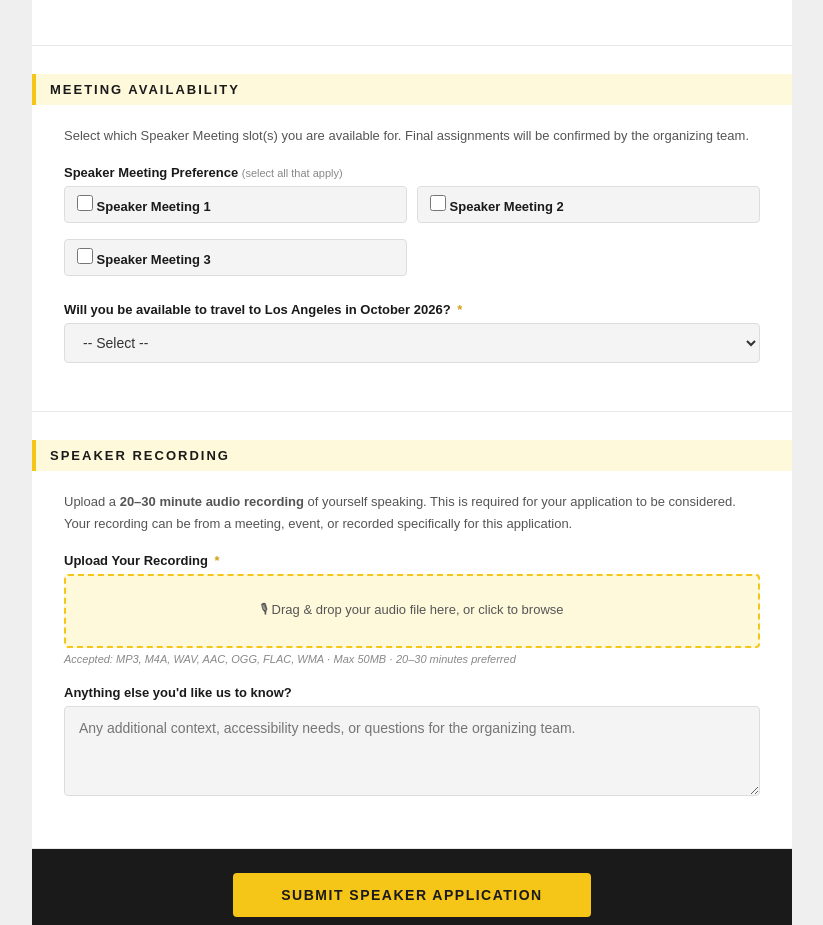
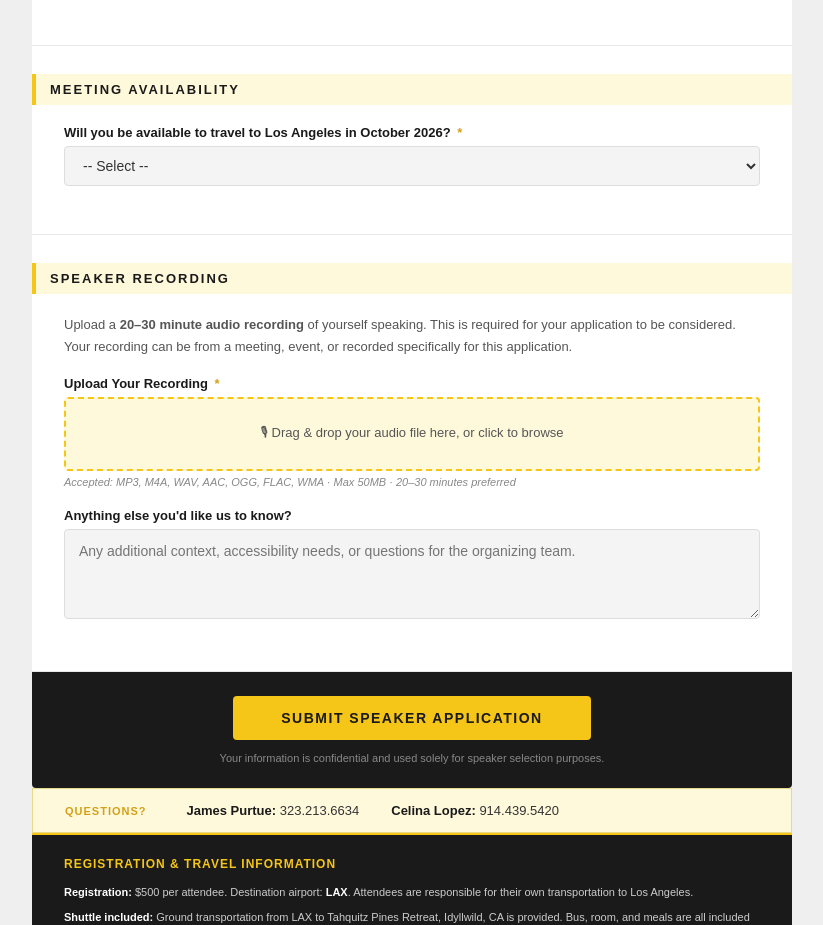
Before and after one commit to compscigrad/byc-form, a plain HTML site: page speaker.html in a window 1280 px wide. Shown: the part 1253-2178 px from the top of the page, without its empty margins (228-1051 px from the left). Drawn offline with Linux system fonts and the light colour scheme.

Commit message:
Remove Speaker Meeting slot selection from speaker application
Final assignments are handled by the organizing team directly; the
1/2/3 slot preference checkboxes are no longer part of the intake form.

```diff
--- a/speaker.html
+++ b/speaker.html
@@ -392,25 +392,6 @@ The Black Yard Collective Team</textarea>
     <div class="form-card">
       <div class="section-title">Meeting Availability</div>
 
-      <p style="font-size:13px;color:#555;line-height:1.7;margin-bottom:18px;">
-        Select which Speaker Meeting slot(s) you are available for. Final assignments will be confirmed by the organizing team.
-      </p>
-
-      <div class="field-group">
-        <label>Speaker Meeting Preference <span style="font-weight:400;font-size:11px;color:#888;">(select all that apply)</span></label>
-        <div class="checkbox-group">
-          <label class="checkbox-item">
-            <input type="checkbox" name="Speaker Meeting 1" value="Yes"> Speaker Meeting 1
-          </label>
-          <label class="checkbox-item">
-            <input type="checkbox" name="Speaker Meeting 2" value="Yes"> Speaker Meeting 2
-          </label>
-          <label class="checkbox-item">
-            <input type="checkbox" name="Speaker Meeting 3" value="Yes"> Speaker Meeting 3
-          </label>
-        </div>
-      </div>
-
       <div class="field-group">
         <label>Will you be available to travel to Los Angeles in October 2026? <span class="required">*</span></label>
         <select name="LA Travel Availability" required>
```
